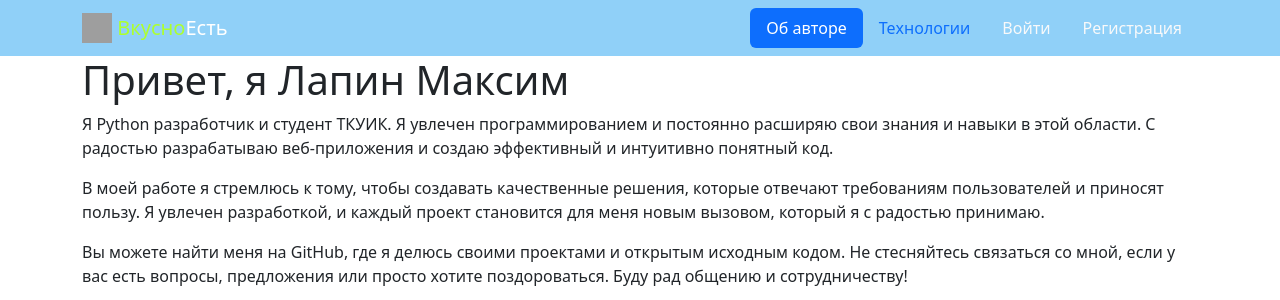
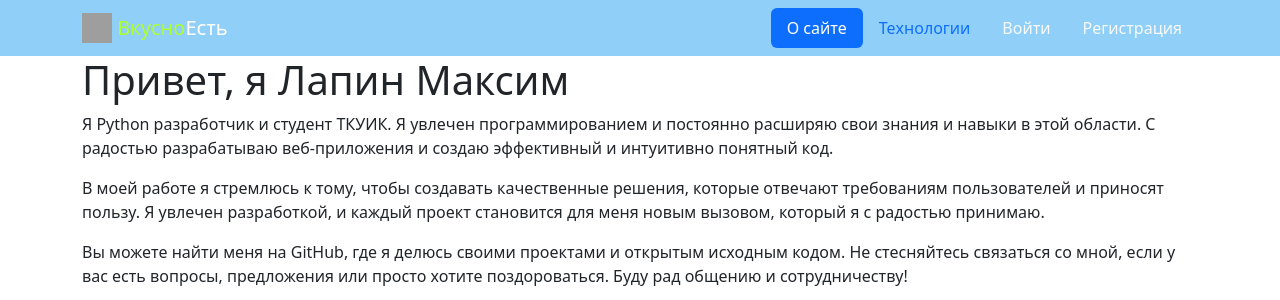
Before and after one commit to lapinndev/diplom, a Django app: page /about/author/ in a window 1280 px wide. Shown: the top 300 px of the page. Run offline with Django 3.2, Linux system fonts and the light colour scheme; some libraries are stand-ins or nearby versions; grey boxes are pictures that could not be loaded.

Commit message:
final fix

```diff
--- a/yatube/templates/includes/header.html
+++ b/yatube/templates/includes/header.html
@@ -14,7 +14,7 @@
              {% endif %}"
              href="{% url 'about:author' %}"
           >
-            Об авторе
+            О сайте
           </a>
         </li>
         <li class="nav-item">
--- a/yatube/users/views.py
+++ b/yatube/users/views.py
@@ -10,7 +10,7 @@ class SignUp(CreateView):
 
     def form_valid(self, form):
         user = form.save()
-        subject = 'Регистрация на сайте'
+        subject = 'Регистрация на сайте "ВкусноЕсть"'
         message = 'Успешная регистрация на сайте.'
         from_email = 'maksimaster72@gmail.com'
         recipient_list = [user.email]
```
Also changed, not shown: yatube/media/posts/слово-теста-сделанное-деревянной-фона-концепция-бизнеса-знак-экзамен-199299139.webp (added), 1 other file.
